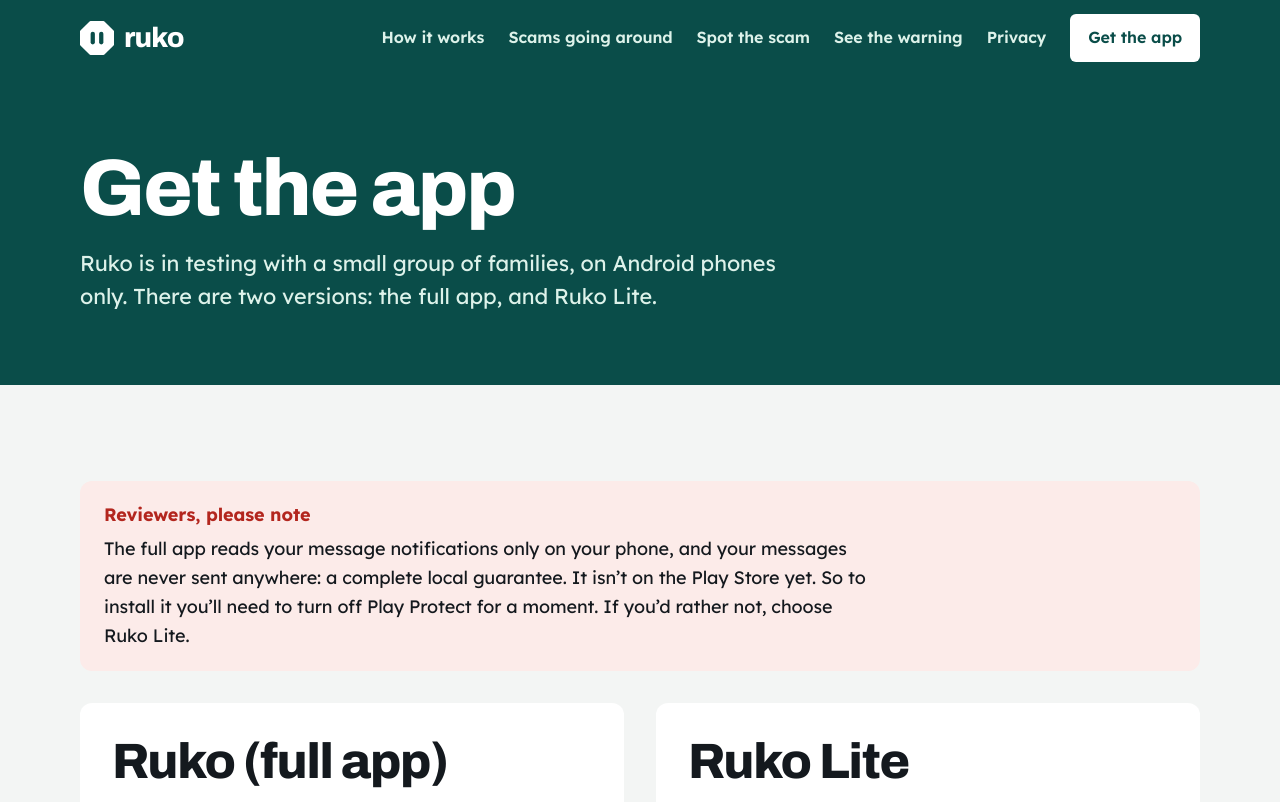
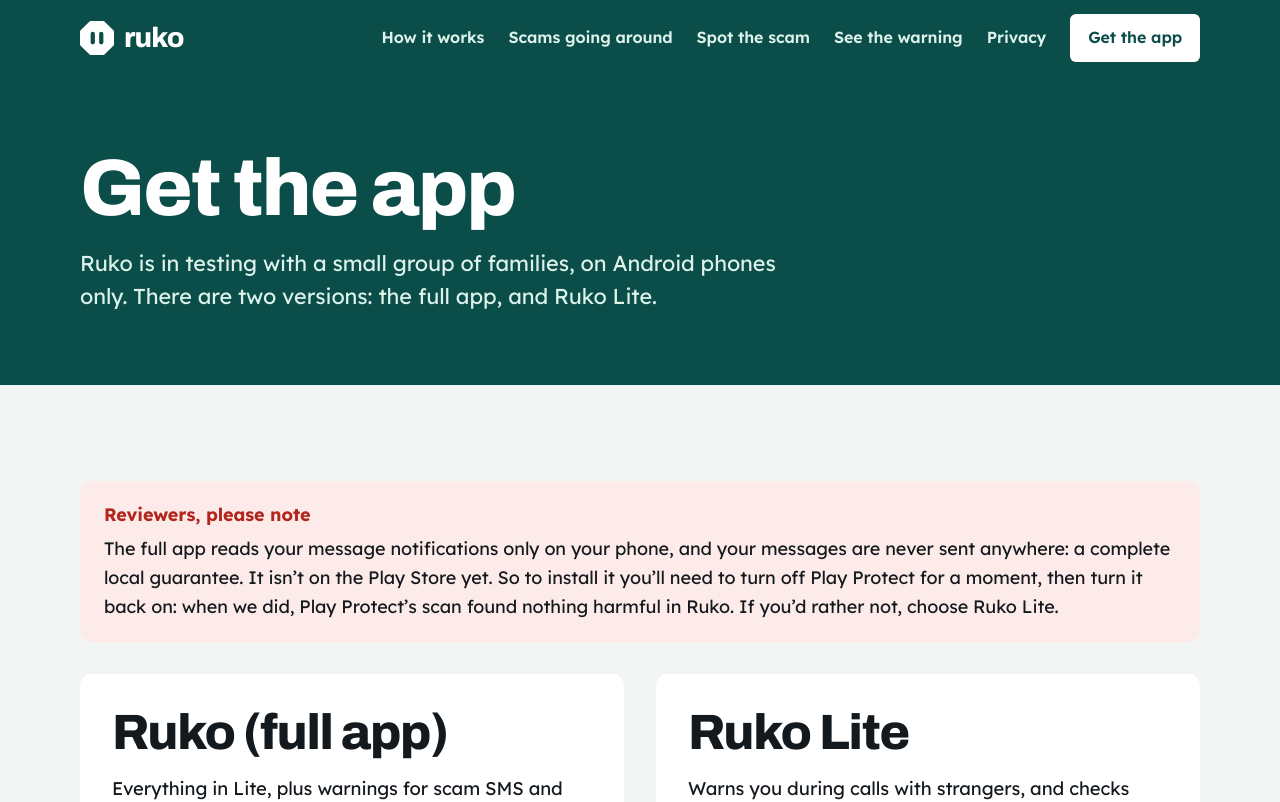
Before and after one commit to rnntech/ruko-web, a Next.js app: page /install in a window 1280 px wide. Shown: the top 802 px of the page. Built offline with nearby package versions, Linux system fonts and the light colour scheme.

Commit message:
wip: reviewers' note - Play Protect scan reassurance, full-width text; STATUS

```diff
--- a/app/install/install.module.css
+++ b/app/install/install.module.css
@@ -9,7 +9,6 @@
 
 .reviewerNote p {
   margin: 0;
-  max-width: 70ch;
 }
 
 .reviewerNote .reviewerNoteTitle {
--- a/app/install/page.tsx
+++ b/app/install/page.tsx
@@ -26,8 +26,9 @@ export default function InstallPage() {
             <p className={styles.reviewerNoteTitle}>Reviewers, please note</p>
             <p>
               The full app reads your message notifications only on your phone, and your messages are never sent
-              anywhere: a complete local guarantee. It isn&rsquo;t on the Play Store yet. So to install it you&rsquo;ll need to turn off Play Protect for a moment. If you&rsquo;d
-              rather not, choose Ruko Lite.
+              anywhere: a complete local guarantee. It isn&rsquo;t on the Play Store yet. So to install it you&rsquo;ll need to turn off Play Protect for a moment, then turn it back
+              on: when we did, Play Protect&rsquo;s scan found nothing harmful in Ruko. If you&rsquo;d rather not, choose Ruko
+              Lite.
             </p>
           </aside>
         </div>
```
